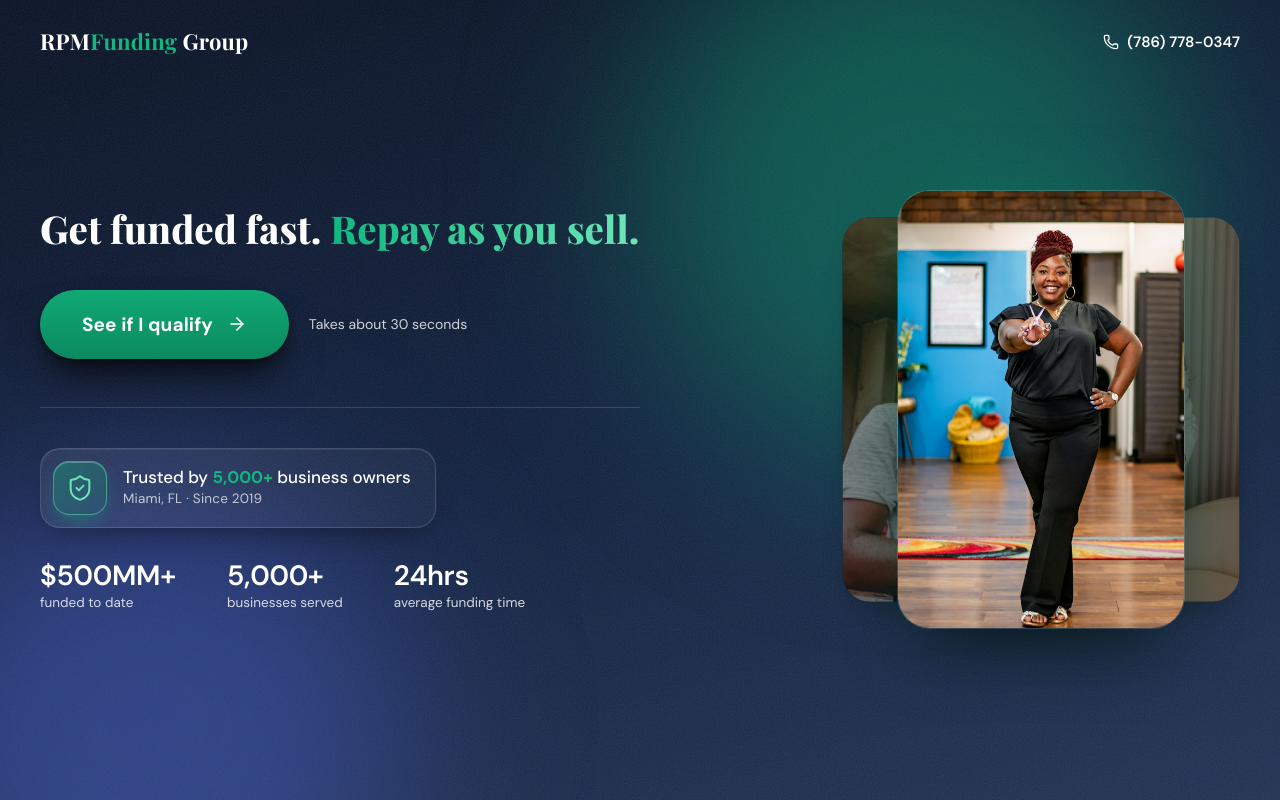
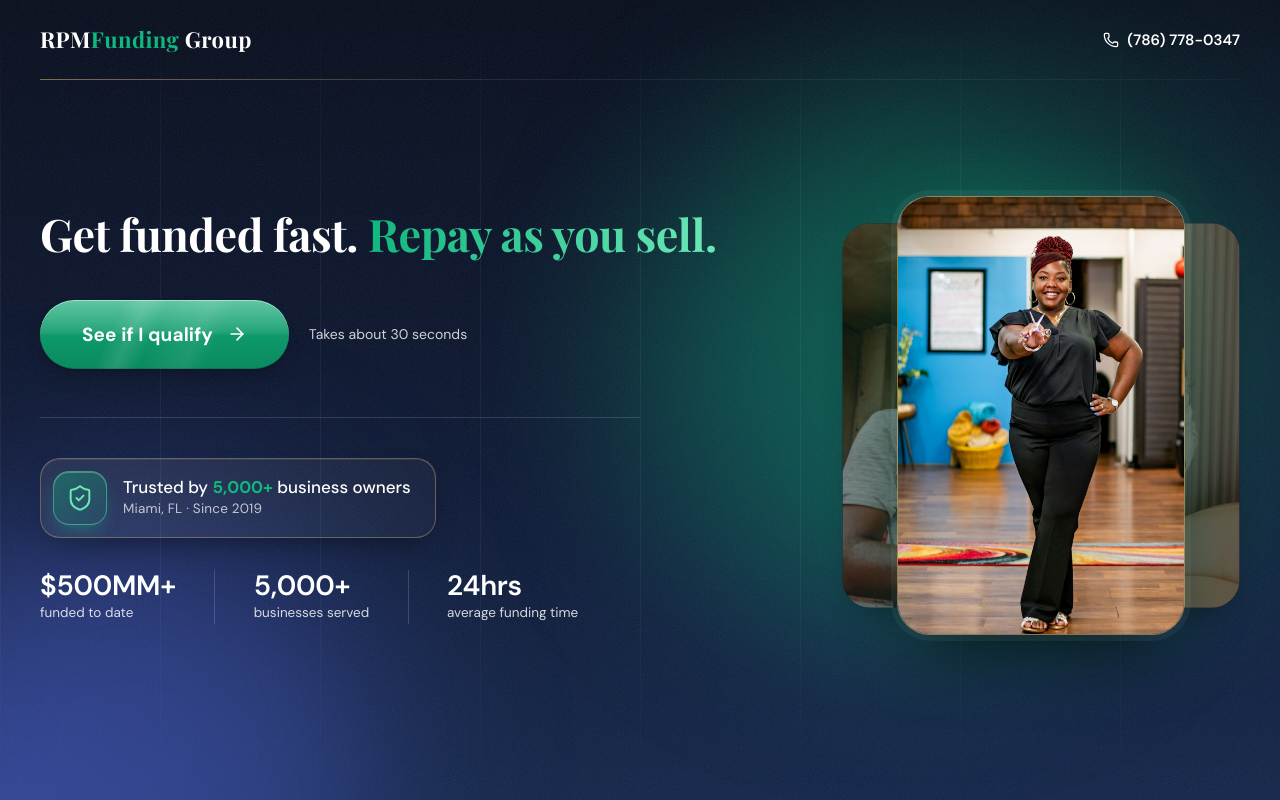
Before and after one commit to SofttikTech/client-rpm-funding-landing, a React (Vite) app: page / in a window 1280 px wide. Shown: the top 800 px of the page. Built offline with nearby package versions, Linux system fonts and the light colour scheme.

Commit message:
Premium hero (deeper base, grid lines, champagne hairlines, ruled stats, photo glow); crystal gloss and glint animation on button with lighter shadow

```diff
--- a/src/components/CtaButton/CtaButton.css
+++ b/src/components/CtaButton/CtaButton.css
@@ -1,10 +1,15 @@
-.rpm-cta-btn { position: relative; overflow: hidden; display: inline-flex; align-items: center; justify-content: center; gap: 14px; padding: 22px 42px; border: none; border-radius: 999px; background: linear-gradient(180deg, #11a974 0%, #0a8a60 100%); color: #fff; font-family: inherit; font-size: 19px; font-weight: 700; letter-spacing: 0.1px; cursor: pointer; --tx: 0px; --ty: 0px; --lift: 0px; --s: 1; transform: translate3d(var(--tx), calc(var(--ty) + var(--lift)), 0) scale(var(--s)); box-shadow: 0 2px 4px rgba(0, 0, 0, 0.35), 0 10px 18px -4px rgba(0, 0, 0, 0.45), 0 26px 44px -12px rgba(0, 0, 0, 0.6); transition: transform 0.25s ease-out, background-color 0.3s ease-in-out, box-shadow 0.3s ease-in-out; }
+.rpm-cta-btn { position: relative; overflow: hidden; display: inline-flex; align-items: center; justify-content: center; gap: 14px; padding: 22px 42px; border: none; border-radius: 999px; background: linear-gradient(180deg, #11a974 0%, #0a8a60 100%); color: #fff; font-family: inherit; font-size: 19px; font-weight: 700; letter-spacing: 0.1px; cursor: pointer; --tx: 0px; --ty: 0px; --lift: 0px; --s: 1; transform: translate3d(var(--tx), calc(var(--ty) + var(--lift)), 0) scale(var(--s)); box-shadow: inset 0 1px 0 rgba(255, 255, 255, 0.45), inset 0 -1px 0 rgba(0, 0, 0, 0.15), 0 1px 2px rgba(0, 0, 0, 0.2), 0 12px 24px -10px rgba(0, 0, 0, 0.32); transition: transform 0.25s ease-out, background-color 0.3s ease-in-out, box-shadow 0.3s ease-in-out; }
 .rpm-cta-btn::before { content: ''; position: absolute; inset: 0; background: radial-gradient(130px circle at var(--mx, 50%) var(--my, 50%), rgba(255, 255, 255, 0.3), transparent 65%); opacity: 0; transition: opacity 0.3s ease-in-out; pointer-events: none; }
-.rpm-cta-btn:hover { --lift: -3px; background: linear-gradient(180deg, #14b57d 0%, #0c9568 100%); box-shadow: 0 3px 6px rgba(0, 0, 0, 0.35), 0 16px 26px -6px rgba(0, 0, 0, 0.5), 0 34px 54px -12px rgba(0, 0, 0, 0.65); }
+.rpm-cta-btn:hover { --lift: -3px; background: linear-gradient(180deg, #14b57d 0%, #0c9568 100%); box-shadow: inset 0 1px 0 rgba(255, 255, 255, 0.55), inset 0 -1px 0 rgba(0, 0, 0, 0.15), 0 1px 2px rgba(0, 0, 0, 0.2), 0 18px 30px -10px rgba(0, 0, 0, 0.38); }
 .rpm-cta-btn:hover::before { opacity: 1; }
 .rpm-cta-btn:active { --s: 0.96; }
 .rpm-cta-btn:focus-visible { outline: 2px solid #6ee7b7; outline-offset: 3px; }
 
+.rpm-cta-btn-gloss { position: absolute; inset: 0; border-radius: inherit; pointer-events: none; background: linear-gradient(180deg, rgba(255, 255, 255, 0.34) 0%, rgba(255, 255, 255, 0.1) 46%, rgba(255, 255, 255, 0) 52%), linear-gradient(115deg, rgba(255, 255, 255, 0) 30%, rgba(255, 255, 255, 0.12) 38%, rgba(255, 255, 255, 0) 46%, rgba(255, 255, 255, 0.08) 62%, rgba(255, 255, 255, 0) 70%); }
+.rpm-cta-btn-gloss::before, .rpm-cta-btn-gloss::after { content: ''; position: absolute; top: -20%; bottom: -20%; left: -70px; width: 34px; transform: skewX(-24deg); background: linear-gradient(90deg, rgba(255, 255, 255, 0), rgba(255, 255, 255, 0.65), rgba(255, 255, 255, 0)); animation: rpm-cta-crystal 3.6s cubic-bezier(0.45, 0, 0.25, 1) infinite; }
+.rpm-cta-btn-gloss::after { width: 12px; margin-left: 46px; animation-delay: 0.08s; opacity: 0.8; }
+.rpm-cta-btn:hover .rpm-cta-btn-gloss::before, .rpm-cta-btn:hover .rpm-cta-btn-gloss::after { animation-duration: 1.5s; }
+@keyframes rpm-cta-crystal { 0% { left: -70px; } 55%, 100% { left: calc(100% + 40px); } }
 .rpm-cta-btn-label, .rpm-cta-btn-arrow { position: relative; }
 .rpm-cta-btn-arrow { display: block; width: 20px; height: 20px; overflow: hidden; }
 .rpm-cta-btn-arrow svg { position: absolute; inset: 0; transition: transform 0.4s cubic-bezier(0.65, 0, 0.35, 1); }
@@ -14,5 +19,6 @@
 
 @media (prefers-reduced-motion: reduce) {
   .rpm-cta-btn, .rpm-cta-btn-arrow svg { transition: none; }
+  .rpm-cta-btn-gloss::before, .rpm-cta-btn-gloss::after { animation: none; display: none; }
   .rpm-cta-btn { --tx: 0px !important; --ty: 0px !important; }
 }
--- a/src/components/CtaButton/CtaButton.jsx
+++ b/src/components/CtaButton/CtaButton.jsx
@@ -26,6 +26,7 @@ function CtaButton({ children, onClick, className = '' }) {
 
   return (
     <button ref={ref} type="button" className={`rpm-cta-btn ${className}`} onClick={onClick} onPointerMove={handleMove} onPointerLeave={handleLeave}>
+      <span className="rpm-cta-btn-gloss" aria-hidden="true" />
       <span className="rpm-cta-btn-label">{children}</span>
       <span className="rpm-cta-btn-arrow" aria-hidden="true">
         <ArrowRight className="rpm-cta-btn-arrow-out" size={20} strokeWidth={2} />
--- a/src/components/Hero/Hero.css
+++ b/src/components/Hero/Hero.css
@@ -1,41 +1,44 @@
-.rpm-hero { position: relative; overflow: hidden; display: flex; flex-direction: column; min-height: 100vh; min-height: 100svh; color: #fff; padding-bottom: 72px; background: linear-gradient(165deg, var(--rpm-navy-dark) 0%, var(--rpm-navy) 55%, var(--rpm-navy-light) 100%); }
-.rpm-hero::before { content: ''; position: absolute; inset: 0; background-image: var(--rpm-grain); background-size: 180px 180px; opacity: 0.16; pointer-events: none; }
+.rpm-hero { position: relative; overflow: hidden; display: flex; flex-direction: column; min-height: 100vh; min-height: 100svh; color: #fff; padding-bottom: 72px; background: radial-gradient(ellipse 60% 70% at 80% 42%, rgba(16, 183, 127, 0.22), transparent 70%), radial-gradient(ellipse 45% 50% at 0% 100%, rgba(70, 90, 210, 0.3), transparent 70%), linear-gradient(180deg, #050b1a 0%, #0a1530 55%, #112347 100%); }
+.rpm-hero::before { content: ''; position: absolute; inset: 0; background-image: var(--rpm-grain); background-size: 180px 180px; opacity: 0.14; pointer-events: none; }
+.rpm-hero::after { content: ''; position: absolute; inset: 0; background-image: repeating-linear-gradient(90deg, rgba(255, 255, 255, 0.05) 0, rgba(255, 255, 255, 0.05) 1px, transparent 1px, transparent 160px); -webkit-mask-image: linear-gradient(180deg, transparent 0, #000 25%, #000 70%, transparent 100%); mask-image: linear-gradient(180deg, transparent 0, #000 25%, #000 70%, transparent 100%); pointer-events: none; }
 .rpm-hero-glow { will-change: transform; position: absolute; border-radius: 50%; filter: blur(90px); pointer-events: none; }
-.rpm-hero-glow-a { width: 560px; height: 560px; right: 4%; top: -120px; background: rgba(16, 183, 127, 0.38); animation: rpm-hero-drift-a 14s ease-in-out infinite alternate; }
-.rpm-hero-glow-b { width: 520px; height: 520px; left: -140px; bottom: -200px; background: rgba(90, 110, 235, 0.38); animation: rpm-hero-drift-b 18s ease-in-out infinite alternate; }
+.rpm-hero-glow-a { width: 520px; height: 520px; right: 6%; top: 10%; background: rgba(16, 183, 127, 0.3); animation: rpm-hero-drift-a 14s ease-in-out infinite alternate; }
+.rpm-hero-glow-b { width: 520px; height: 520px; left: -160px; bottom: -220px; background: rgba(90, 110, 235, 0.3); animation: rpm-hero-drift-b 18s ease-in-out infinite alternate; }
 .rpm-hero-inner { position: relative; z-index: 1; flex: 1; display: flex; flex-direction: column; width: 100%; }
 .rpm-hero-grid { margin: auto 0; }
 .rpm-hero-curve { position: absolute; left: 0; right: 0; bottom: -1px; width: 100%; height: 110px; display: block; fill: var(--rpm-bg); transform: translate3d(0, 110px, 0); will-change: transform; pointer-events: none; z-index: 2; }
 .rpm-hero-glow-wrap { position: absolute; inset: 0; pointer-events: none; will-change: transform; }
 
-.rpm-hero-top { display: flex; justify-content: space-between; align-items: center; padding: 24px 0 clamp(16px, 4vh, 44px); }
-.rpm-hero-logo { font-family: var(--rpm-font-head); font-size: 22px; font-weight: 700; letter-spacing: 0.2px; }
+.rpm-hero-top { display: flex; justify-content: space-between; align-items: center; padding: 22px 0; margin-bottom: clamp(12px, 3vh, 36px); border-bottom: 1px solid transparent; border-image: linear-gradient(90deg, rgba(217, 184, 114, 0.55), rgba(255, 255, 255, 0.08) 40%, rgba(255, 255, 255, 0.04)) 1; }
+.rpm-hero-logo { font-family: var(--rpm-font-head); font-size: 22px; font-weight: 700; letter-spacing: 0.4px; }
 .rpm-hero-logo b { color: var(--rpm-emerald); font-weight: 700; }
 .rpm-hero-phone { display: inline-flex; align-items: center; gap: 8px; font-weight: 600; font-size: 15px; color: #fff; }
 
 .rpm-hero-grid { display: grid; grid-template-columns: 1.3fr 0.7fr; gap: 64px; align-items: center; }
-.rpm-hero-title { font-family: var(--rpm-font-head); font-size: clamp(30px, min(3vw, 5.4vh), 46px); white-space: nowrap; line-height: 1.15; font-weight: 800; margin-bottom: clamp(26px, 5vh, 52px); }
+.rpm-hero-title { font-family: var(--rpm-font-head); font-size: clamp(30px, min(3.5vw, 6vh), 54px); white-space: nowrap; line-height: 1.15; font-weight: 700; letter-spacing: -0.5px; margin-bottom: clamp(26px, 5vh, 52px); }
 .rpm-hero-title em { font-style: normal; background: linear-gradient(90deg, var(--rpm-emerald), #6ee7b7); -webkit-background-clip: text; background-clip: text; color: transparent; }
 .rpm-hero-actions { display: flex; align-items: center; flex-wrap: wrap; gap: 16px 20px; margin-bottom: clamp(30px, 6vh, 64px); }
 .rpm-hero-arrow { font-style: normal; }
 .rpm-hero-note { font-size: 14px; color: rgba(255, 255, 255, 0.8); }
 
 .rpm-hero-trust { padding-top: clamp(26px, 5vh, 52px); border-top: 1px solid rgba(255, 255, 255, 0.14); max-width: 600px; }
-.rpm-hero-trust-top { display: inline-flex; align-items: center; gap: 16px; padding: 12px 24px 12px 12px; margin-bottom: clamp(22px, 4vh, 40px); border-radius: 20px; background: linear-gradient(135deg, rgba(255, 255, 255, 0.08), rgba(255, 255, 255, 0.03)); border: 1px solid rgba(255, 255, 255, 0.14); box-shadow: inset 0 1px 0 rgba(255, 255, 255, 0.08), 0 14px 30px -14px rgba(0, 0, 0, 0.5); }
+.rpm-hero-trust-top { display: inline-flex; align-items: center; gap: 16px; padding: 12px 24px 12px 12px; margin-bottom: clamp(22px, 4vh, 40px); border-radius: 20px; background: linear-gradient(135deg, rgba(255, 255, 255, 0.08), rgba(255, 255, 255, 0.03)); border: 1px solid rgba(217, 184, 114, 0.38); box-shadow: inset 0 1px 0 rgba(255, 255, 255, 0.08), 0 14px 30px -14px rgba(0, 0, 0, 0.5); }
 .rpm-hero-trust-mark { flex: none; display: flex; align-items: center; justify-content: center; width: 54px; height: 54px; border-radius: 16px; color: #6ee7b7; background: linear-gradient(145deg, rgba(16, 183, 127, 0.38), rgba(16, 183, 127, 0.1)); border: 1px solid rgba(110, 231, 183, 0.45); box-shadow: inset 0 1px 0 rgba(255, 255, 255, 0.25), 0 8px 18px -6px rgba(16, 183, 127, 0.5); }
 .rpm-hero-trust-text { display: flex; flex-direction: column; }
 .rpm-hero-trust-headline { font-size: 17px; font-weight: 500; line-height: 1.3; color: #fff; }
 .rpm-hero-trust-headline b { color: var(--rpm-emerald); font-weight: 800; }
 .rpm-hero-trust-sub { font-size: 13.5px; letter-spacing: 0.2px; color: rgba(255, 255, 255, 0.72); }
-.rpm-hero-trust-stats { display: flex; flex-wrap: wrap; gap: 20px clamp(32px, 4vw, 64px); }
+.rpm-hero-trust-stats { display: flex; }
+.rpm-hero-trust-stat + .rpm-hero-trust-stat { margin-left: clamp(24px, 3vw, 44px); padding-left: clamp(24px, 3vw, 44px); border-left: 1px solid rgba(255, 255, 255, 0.16); }
 .rpm-hero-trust-stat { display: flex; flex-direction: column; }
 .rpm-hero-trust-value { font-family: var(--rpm-font-body); font-size: 28px; line-height: 1.15; font-weight: 600; letter-spacing: -0.3px; color: #fff; }
 .rpm-hero-trust-label { white-space: nowrap; font-size: 13.5px; font-weight: 400; color: rgba(255, 255, 255, 0.82); }
 
 .rpm-hero-visual { position: relative; }
 .rpm-hero-carousel { will-change: transform; position: relative; margin-left: auto; width: min(100%, calc((100svh - 150px) / 1.1)); aspect-ratio: 1 / 1.1; }
+.rpm-hero-carousel::before { content: ''; position: absolute; inset: 8% 6% -4%; border-radius: 50%; background: radial-gradient(closest-side, rgba(16, 183, 127, 0.35), transparent 75%); filter: blur(30px); pointer-events: none; }
 .rpm-hero-card { position: absolute; top: 0; left: 14%; width: 72%; height: 100%; border-radius: 32px; overflow: hidden; background: var(--rpm-navy-light); transform-origin: center center; transition: transform 1s cubic-bezier(0.65, 0, 0.35, 1), opacity 1s ease-in-out, filter 1s ease-in-out, box-shadow 1s ease-in-out; }
-.rpm-hero-card[data-pos='0'] { z-index: 3; transform: translateX(0) scale(1); opacity: 1; filter: brightness(1); box-shadow: 0 0 0 1px rgba(255, 255, 255, 0.16), 0 36px 70px -24px rgba(0, 0, 0, 0.75), 0 0 80px -20px rgba(16, 183, 127, 0.35); }
+.rpm-hero-card[data-pos='0'] { z-index: 3; transform: translateX(0) scale(1); opacity: 1; filter: brightness(1); box-shadow: 0 0 0 1px rgba(217, 184, 114, 0.55), 0 0 0 7px rgba(255, 255, 255, 0.05), 0 36px 70px -24px rgba(0, 0, 0, 0.75), 0 0 80px -20px rgba(16, 183, 127, 0.35); }
 .rpm-hero-card[data-pos='1'] { z-index: 2; transform: translateX(25.4%) scale(0.88); opacity: 0.8; filter: brightness(0.6); box-shadow: 0 20px 40px -20px rgba(0, 0, 0, 0.6); }
 .rpm-hero-card[data-pos='2'] { z-index: 1; transform: translateX(-25.4%) scale(0.88); opacity: 0.8; filter: brightness(0.6); box-shadow: 0 20px 40px -20px rgba(0, 0, 0, 0.6); }
 .rpm-hero-photo { width: 100%; height: 100%; object-fit: cover; display: block; }
@@ -61,7 +64,8 @@
     .rpm-hero-carousel { width: 100%; }
 }
 @media (max-width: 500px) {
-  .rpm-hero-trust-stats { gap: 22px; }
+  .rpm-hero-trust-stats { display: flex; }
+.rpm-hero-trust-stat + .rpm-hero-trust-stat { margin-left: clamp(24px, 3vw, 44px); padding-left: clamp(24px, 3vw, 44px); border-left: 1px solid rgba(255, 255, 255, 0.16); }
   .rpm-hero-trust-value { font-size: 20px; }
   .rpm-hero { padding-bottom: 80px; }
     .rpm-hero-top { padding-bottom: 28px; }
```
